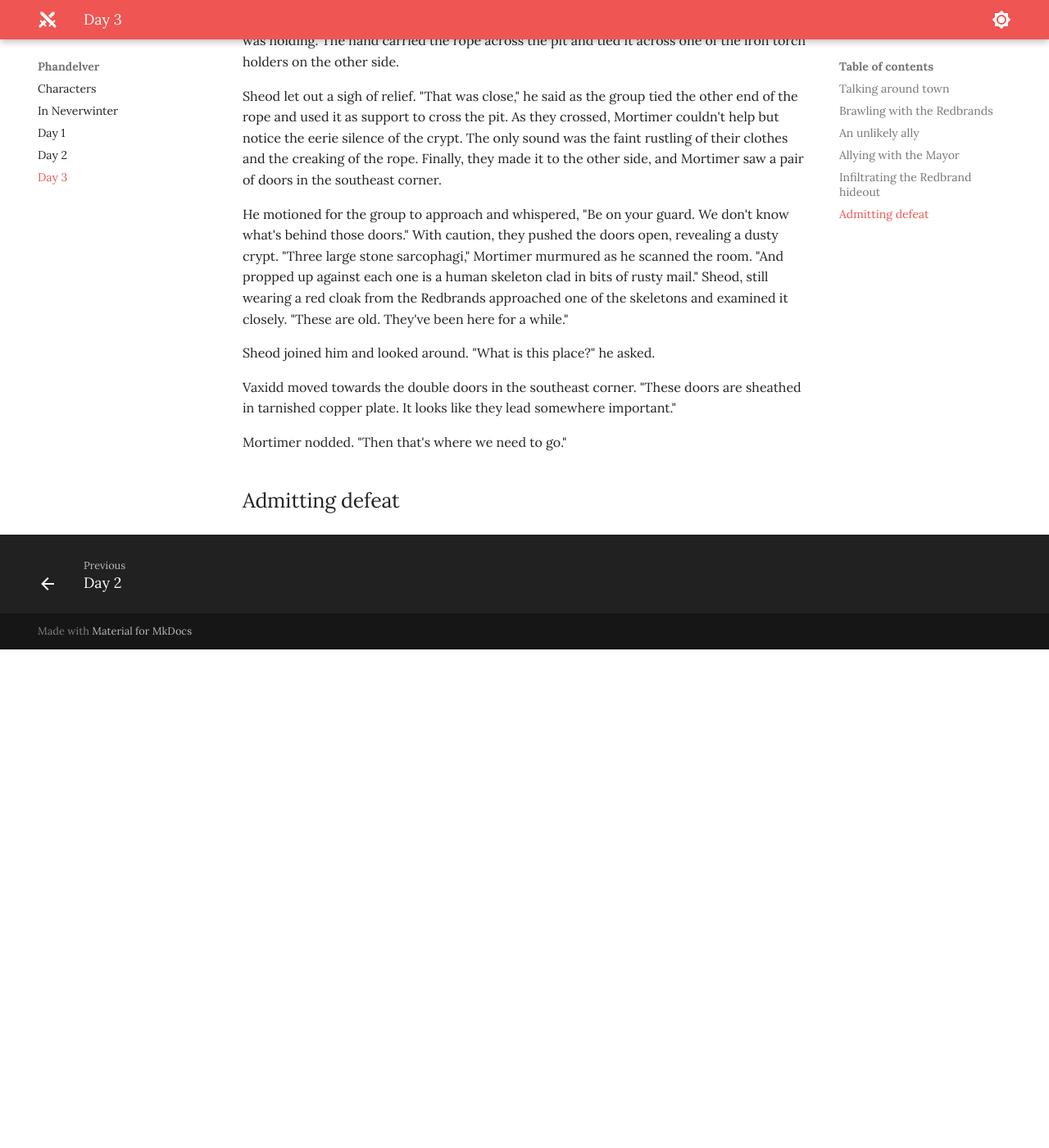
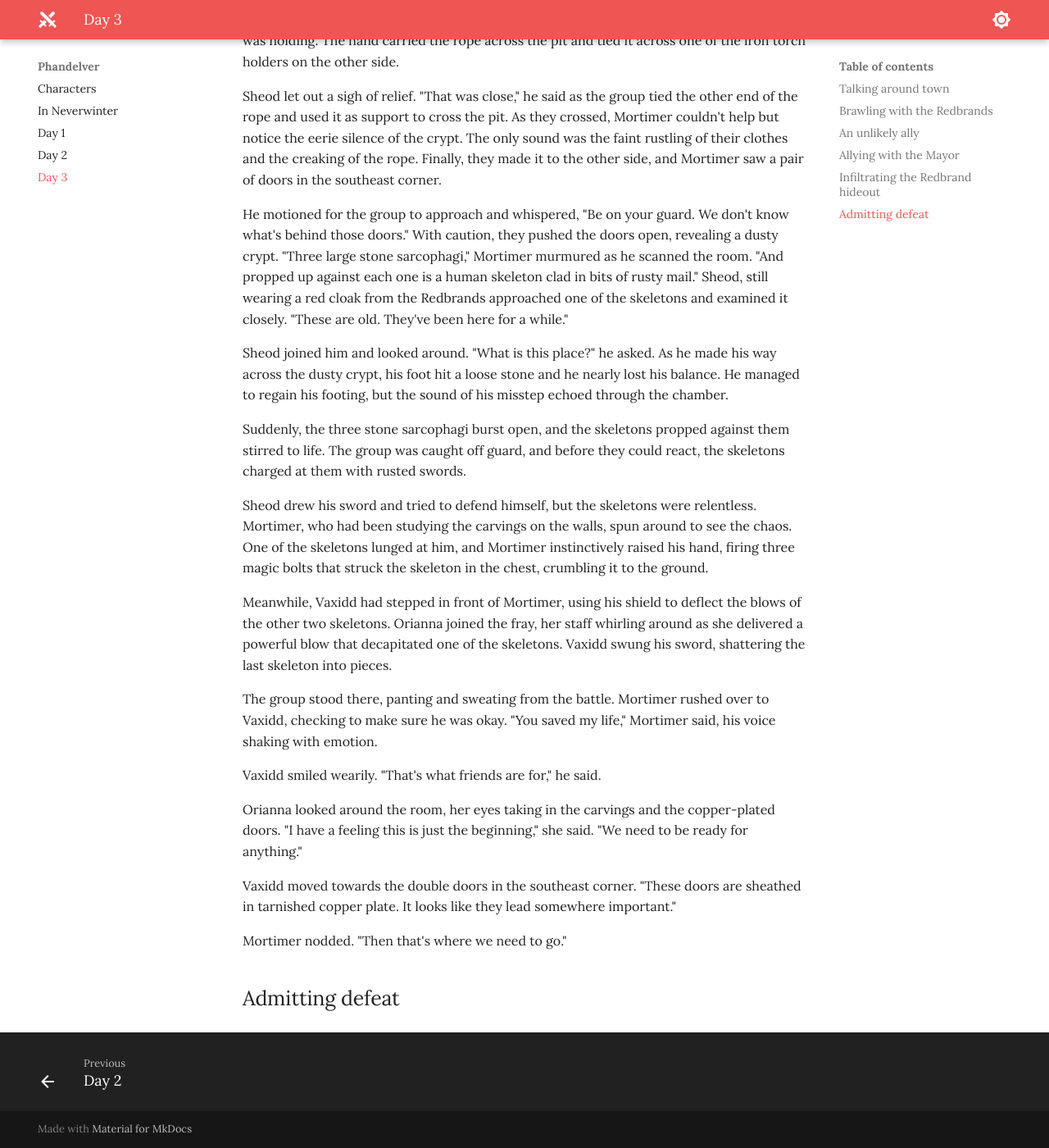
Before and after one commit to jonasmcferreira/adventures, an MkDocs documentation site: the page built from docs/phandelver/03.md, in a window 1280 px wide and 1400 px high, scrolled down 8633 px. Shown: the whole window at 82% size. Built offline with MkDocs 1.6.1 and Material for MkDocs 9.7.7, drawn with Linux system fonts in a browser that asks for light colours; before the commit the page ends 9425 px from its top, so only the background shows below that.

Commit message:
modified docs/phandelver/03.md

```diff
--- a/docs/phandelver/03.md
+++ b/docs/phandelver/03.md
@@ -146,7 +146,22 @@ Sheod let out a sigh of relief. "That was close," he said as the group tied the
 
 He motioned for the group to approach and whispered, "Be on your guard. We don't know what's behind those doors." With caution, they pushed the doors open, revealing a dusty crypt. "Three large stone sarcophagi," Mortimer murmured as he scanned the room. "And propped up against each one is a human skeleton clad in bits of rusty mail." Sheod, still wearing a red cloak from the Redbrands approached one of the skeletons and examined it closely. "These are old. They've been here for a while."
 
-Sheod joined him and looked around. "What is this place?" he asked.
+Sheod joined him and looked around. "What is this place?" he asked. As he made his way across the dusty crypt, his foot hit a loose stone and he nearly lost his balance. He managed to regain his footing, but the sound of his misstep echoed through the chamber.
+
+Suddenly, the three stone sarcophagi burst open, and the skeletons propped against them stirred to life. The group was caught off guard, and before they could react, the skeletons charged at them with rusted swords.
+
+Sheod drew his sword and tried to defend himself, but the skeletons were relentless. Mortimer, who had been studying the carvings on the walls, spun around to see the chaos. One of the skeletons lunged at him, and Mortimer instinctively raised his hand, firing three magic bolts that struck the skeleton in the chest, crumbling it to the ground.
+
+Meanwhile, Vaxidd had stepped in front of Mortimer, using his shield to deflect the blows of the other two skeletons. Orianna joined the fray, her staff whirling around as she delivered a powerful blow that decapitated one of the skeletons. Vaxidd swung his sword, shattering the last skeleton into pieces.
+
+The group stood there, panting and sweating from the battle. Mortimer rushed over to Vaxidd, checking to make sure he was okay. "You saved my life," Mortimer said, his voice shaking with emotion.
+
+Vaxidd smiled wearily. "That's what friends are for," he said.
+
+Orianna looked around the room, her eyes taking in the carvings and the copper-plated doors. "I have a feeling this is just the beginning," she said. "We need to be ready for anything."
+
+
+
 
 
 
```
